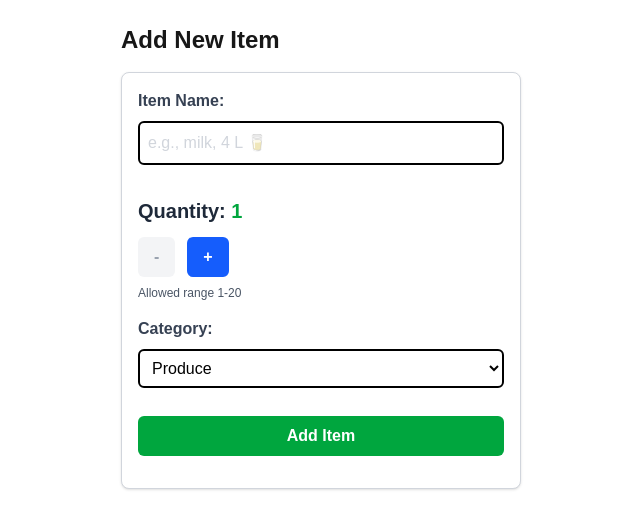
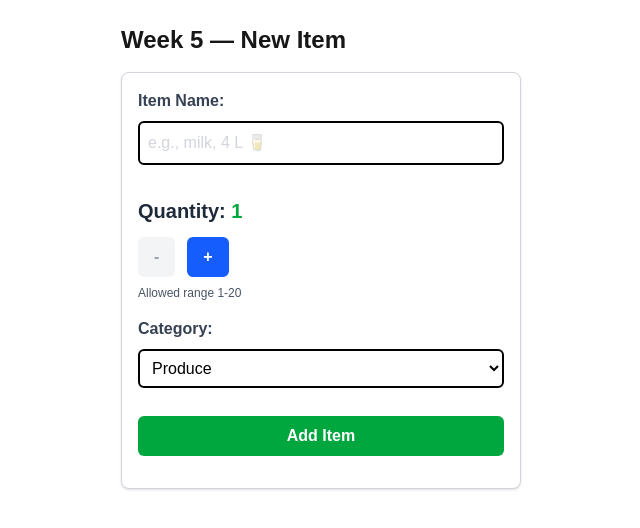
Before and after one commit to Santiago22-py/cprg306-assignments, a Next.js app: page /week-5 in a window 1280 px wide. Shown: the top 528 px of the page, without its empty margins (319-959 px from the left). Built offline with nearby package versions, Linux system fonts and the light colour scheme.

Commit message:
Updated page header

```diff
--- a/app/week-5/page.js
+++ b/app/week-5/page.js
@@ -3,7 +3,7 @@
 export default function Page() {
   return (
     <main className="p-6 max-w-md mx-auto">
-        <h1 className="text-2xl font-bold mb-4">Add New Item</h1>
+        <h1 className="text-2xl font-bold mb-4">Week 5 — New Item</h1>
         <NewItem/>
     </main>
   );
```
